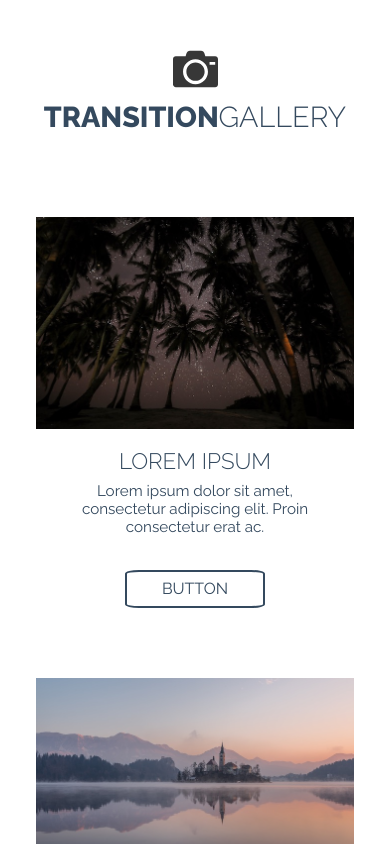
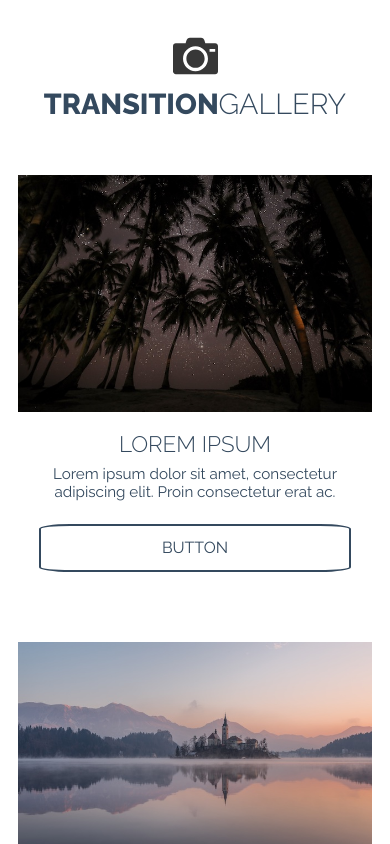
Before and after one commit to abhishekjakhar/gallery, a plain HTML site: page index.html in a window 390 px wide. Shown: the top 844 px of the page. Drawn offline with Linux system fonts and the light colour scheme.

Commit message:
Responsive Updates

```diff
--- a/css/main.css
+++ b/css/main.css
@@ -286,9 +286,13 @@ MEDIA QUERIES
 *************/
 
 @media (min-width: 0) and (max-width: 768px) {
+    .main-header {
+        padding: 2em 0 1em;
+    }
+
     .photo-container,
     .photo-container:nth-child(3n+2) {
-        width: 90%;
+        width: 100%;
         margin: 0 auto;
         float: none;
         margin-bottom: 4em;
@@ -297,17 +301,19 @@ MEDIA QUERIES
     .photo-container img {
         max-width: 100%;
         height: auto;
+        margin: 0 auto;
     }
 
     .btn {
-        width: 50%;
+        width: 100%;
+        margin-top: 20px;
+        padding: 10px 0;
     }
 
     .photo-description {
         width: 85%;
         margin: 0 auto;
     }
-
 }
 
 @media (min-width: 769px) and (max-width: 1024px) {
@@ -322,4 +328,8 @@ MEDIA QUERIES
     .photo-container img {
         width: 100%;
     }
+
+    .btn {
+        padding: 8px 0;
+    }
 }
--- a/index.html
+++ b/index.html
@@ -4,6 +4,7 @@
         <meta charset="UTF-8">
         <link href="https://fonts.googleapis.com/css?family=Share+Tech+Mono" rel="stylesheet">
         <link href="https://fonts.googleapis.com/css?family=Raleway:300,300i,400,400i,600,800" rel="stylesheet">
+        <meta name="viewport" content="width=device-width, initial-scale=1">
         <link rel="stylesheet" href="css/main.css" type="text/css">
         <title>Transition Gallery</title>
     </head>
```
Also changed, not shown: 2 other files.
